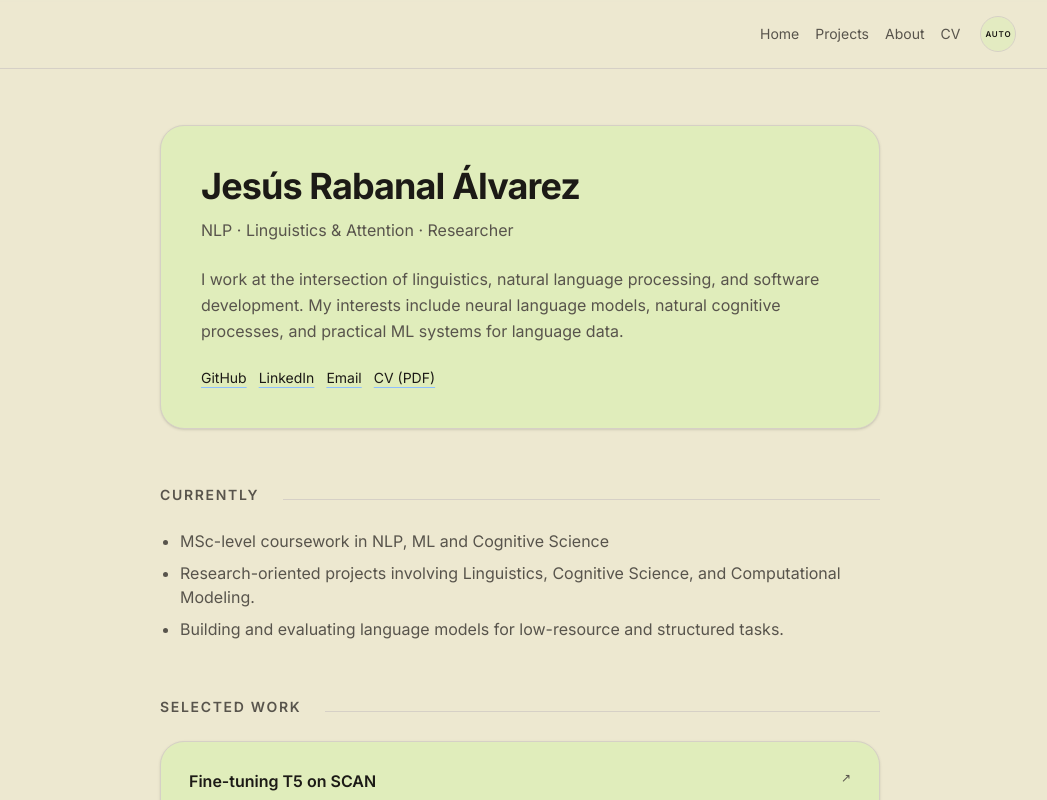
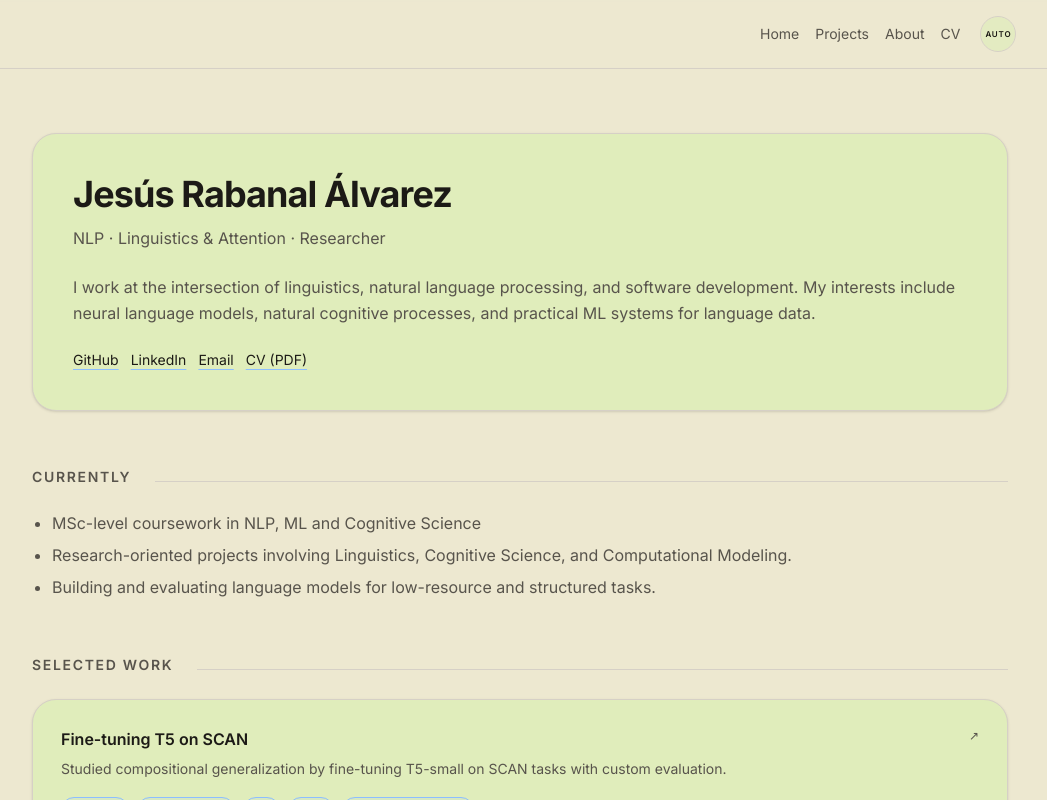
Before and after one commit to RabanalGsus/my-portfolio, a Next.js app: page / in a window 1280 px wide. Shown: the top 800 px of the page, without its empty margins (120-1167 px from the left). Built offline with nearby package versions, Linux system fonts and the light colour scheme; no server answers.

Commit message:
adaptive screen sizing

```diff
--- a/app/about/page.tsx
+++ b/app/about/page.tsx
@@ -1,5 +1,6 @@
 import Section from "@/components/Section";
 import Tag from "@/components/Tag";
+import Container from "@/components/Container";
 
 export default function AboutPage() {
   const groups: { title: string; items: string[] }[] = [
@@ -19,7 +20,7 @@ export default function AboutPage() {
 
   return (
     <main>
-      <div className="mx-auto max-w-3xl px-6 py-14">
+      <Container>
         <header>
           <h1 className="text-3xl font-bold tracking-tight">About</h1>
           <p className="mt-3 text-zinc-400">
@@ -62,7 +63,7 @@ export default function AboutPage() {
             environments.
           </p>
         </Section>
-      </div>
+      </Container>
     </main>
   );
 }
--- a/app/cv/page.tsx
+++ b/app/cv/page.tsx
@@ -1,9 +1,10 @@
 import Section from "@/components/Section";
-
+import Container from "@/components/Container";
 export default function CVPage() {
   return (
     <main>
-      <div className="mx-auto max-w-3xl px-6 py-14">
+
+      <Container>
         <header>
           <h1 className="text-3xl font-bold tracking-tight">CV</h1>
           <p className="mt-3 text-zinc-400">
@@ -26,7 +27,7 @@ export default function CVPage() {
             <li>Python, PyTorch, Linux, Git</li>
           </ul>
         </Section>
-      </div>
+      </Container>
     </main>
   );
 }
--- a/app/page.tsx
+++ b/app/page.tsx
@@ -1,13 +1,14 @@
 import Section from "@/components/Section";
 import ProjectCard from "@/components/ProjectCard";
 import { projects } from "@/data/projects";
+import Container from "@/components/Container";
 
 export default function Home() {
   const featured = projects.filter((p) => p.featured);
 
   return (
     <main>
-      <div className="mx-auto max-w-3xl px-6 py-14">
+      <Container>
         <header>
           <div className="rounded-3xl border border-[rgb(var(--border))] bg-[rgb(var(--panel))] p-10 shadow-sm">
             <h1 className="text-4xl font-bold tracking-tight text-[rgb(var(--text))]">
@@ -93,7 +94,7 @@ export default function Home() {
         <footer className="mt-14 text-sm text-[rgb(var(--muted))]">
           © {new Date().getFullYear()} Jesús Rabanal Álvarez
         </footer>
-      </div>
+      </Container>
     </main>
   );
 }
--- a/app/projects/page.tsx
+++ b/app/projects/page.tsx
@@ -1,11 +1,12 @@
 import Section from "@/components/Section";
 import Tag from "@/components/Tag";
 import { projects } from "@/data/projects";
+import Container from "@/components/Container";
 
 export default function ProjectsPage() {
   return (
     <main>
-      <div className="mx-auto max-w-3xl px-6 py-14">
+      <Container>X
         <header>
           <h1 className="text-3xl font-bold tracking-tight text-[rgb(var(--text))]">
             Projects
@@ -68,7 +69,7 @@ export default function ProjectsPage() {
             </article>
           ))}
         </div>
-      </div>
+      </Container>
     </main>
   );
 }
--- /dev/null
+++ b/components/Container.tsx
@@ -0,0 +1,9 @@
+import type { ReactNode } from "react";
+
+export default function Container({ children }: { children: ReactNode }) {
+  return (
+    <div className="mx-auto w-full max-w-3xl px-6 py-16 lg:max-w-4xl xl:max-w-5xl">
+      {children}
+    </div>
+  );
+}
```
